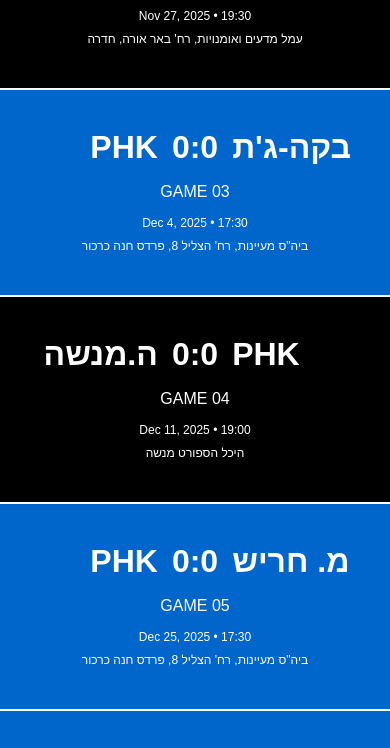
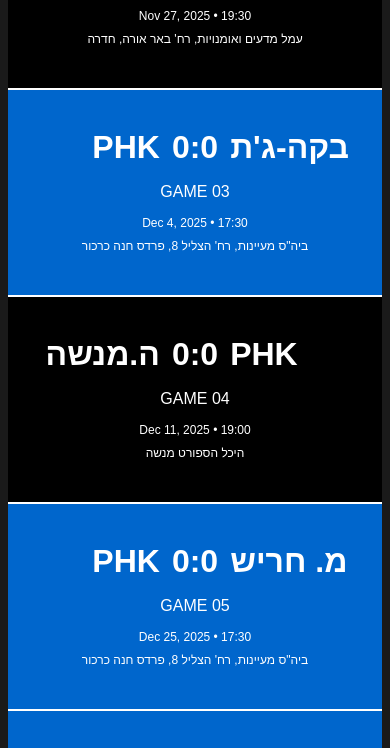
Before and after one commit to yoclive/PHK-season2025-6, a plain HTML site: page index.html in a window 390 px wide. Shown: the part 783-1531 px from the top of the page. Drawn offline with Linux system fonts and the light colour scheme; a web font is replaced by a local one.

Commit message:
Add files via upload

```diff
--- a/index.html
+++ b/index.html
@@ -661,6 +661,19 @@
 
 .game-date, .venue {
   font-size: clamp(12px, 2.2vw, 16px);
+}
+
+
+@media (max-width: 768px) {
+  body {
+    padding-left: 8px;
+    padding-right: 8px;
+    margin-left: 0;
+    margin-right: 0;
+  }
+  .teams {
+    gap: 12px;
+  }
 }
 
 </style>
```
